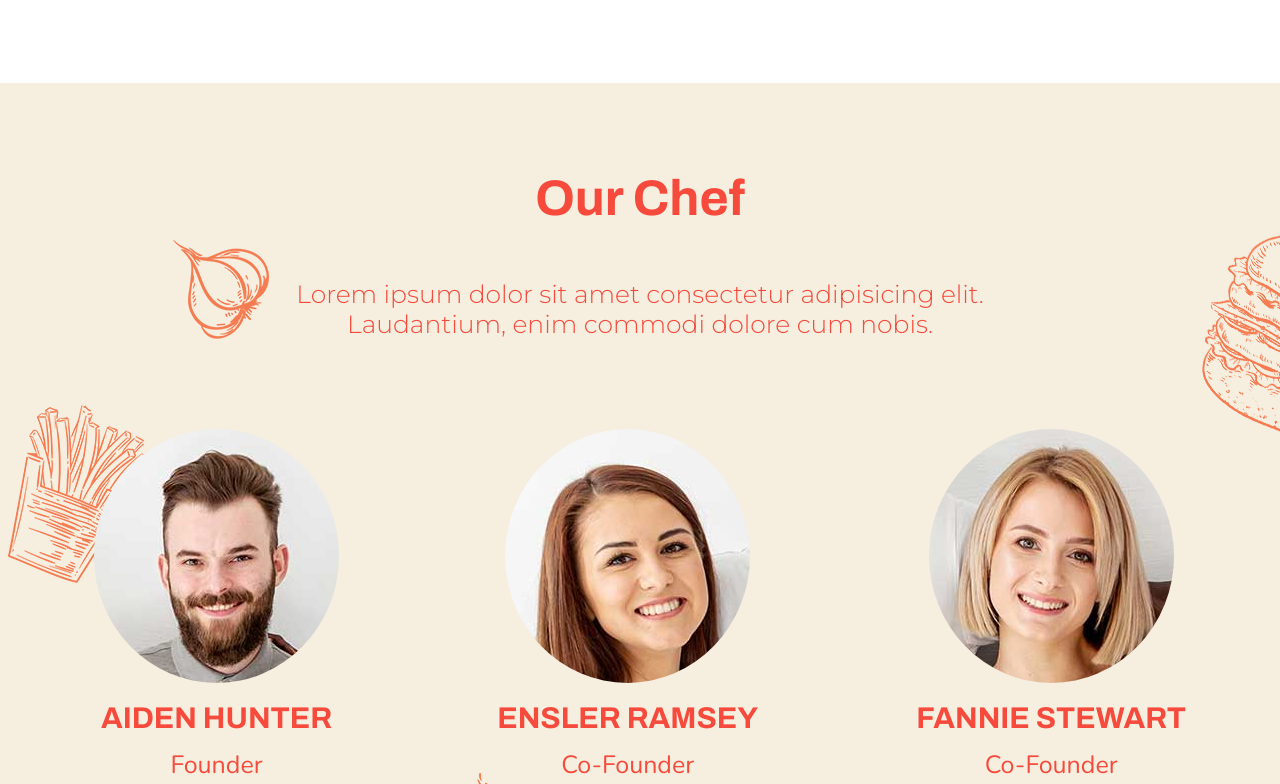
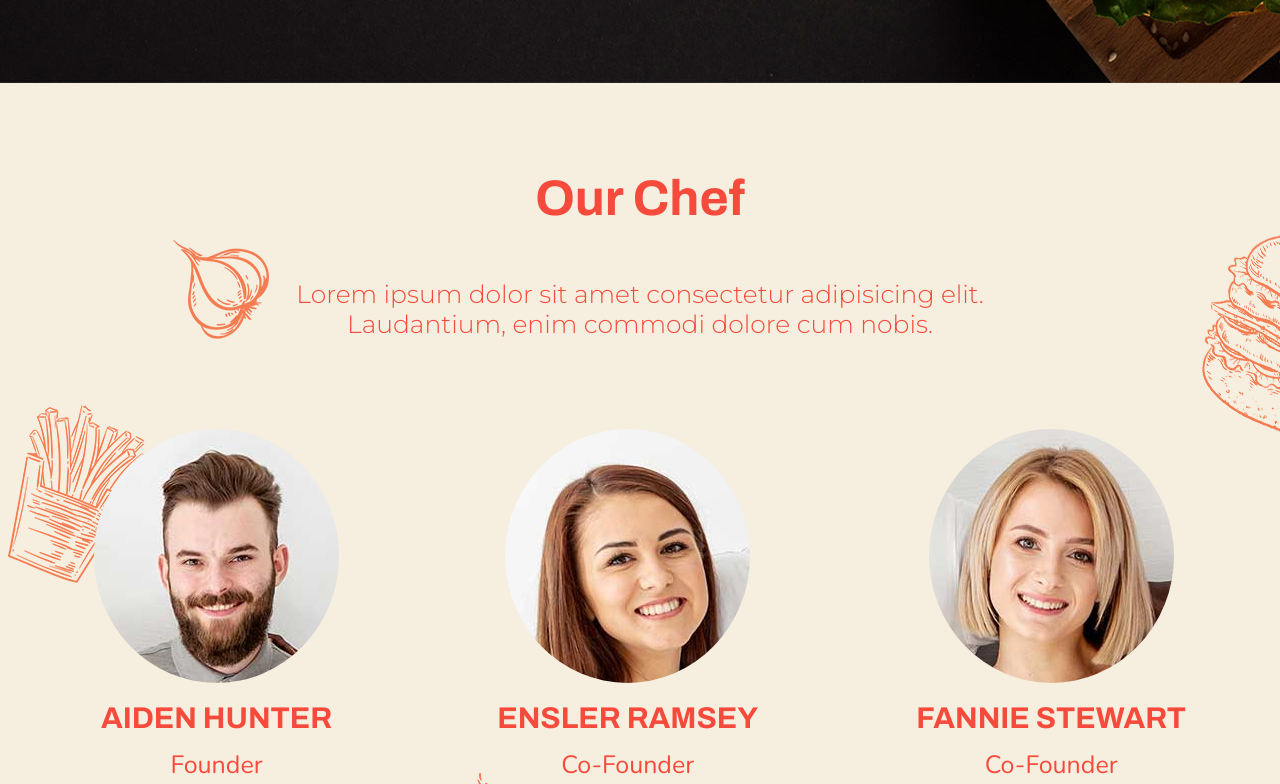
Before and after one commit to Logunovich/burgersite.github.io, a plain HTML site: page index.html in a window 1280 px wide. Shown: the part 714-1498 px from the top of the page. Drawn offline with nearby package versions, Linux system fonts and the light colour scheme; files whose address does not match are found by name; a web font is replaced by a local one.

Commit message:
urls css

```diff
--- a/css/style.css
+++ b/css/style.css
@@ -77,7 +77,7 @@ h1, h2, h3, h4, h5, h6 {
 
 /*--------------------*/
 .wrapper {
-  background: url("img/slider/shadow.png") repeat-x, url("img/slider/bg.jpg") no-repeat;
+  background: url("../img/slider/shadow.png") repeat-x, url("../img/slider/bg.jpg") no-repeat;
   padding: 57px 0 0 0;
 }
 
```
